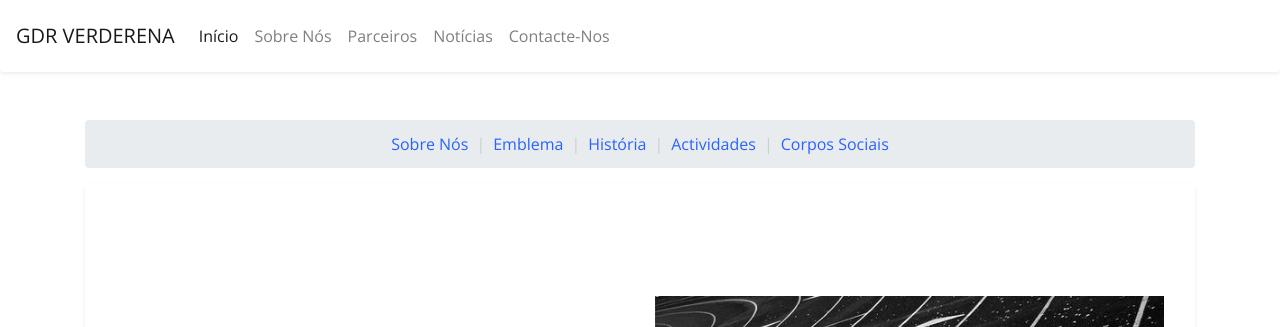
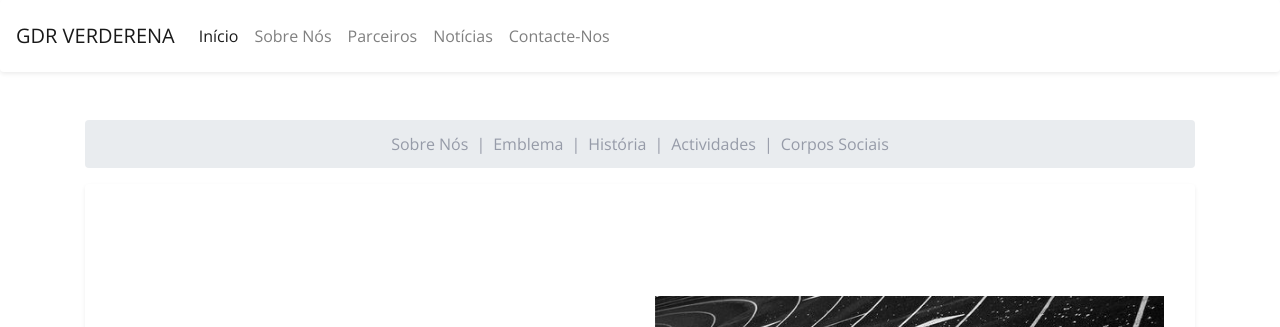
Before and after one commit to GDR-Verderena/gdr-verderena.github.io, a Jekyll site: the page built from about/index.html, in a window 1280 px wide. Shown: the top 327 px of the page. Built offline with Jekyll 4.4.1, drawn with Linux system fonts in a browser that asks for light colours; nearby versions of some CDN libraries; library files that are not in the unit come from our copies.

Commit message:
Update main.css

```diff
--- a/css/main.css
+++ b/css/main.css
@@ -316,8 +316,20 @@ h1, h2, h3, h4, h5, h6 {
     padding: 0 5px;
 }
 */
+
+
+.breadcrumb a{
+  color:#969ba8;
+  }
+
+.breadcrumb a:hover{
+  color:#969ba8;
+  text-decoration: none;
+  border: none;
+  }
+
 .breadcrumb-item + .breadcrumb-item::before {
-    color: #ccc;
+    color: #969ba8;
     content: " | ";
 }
 
```
